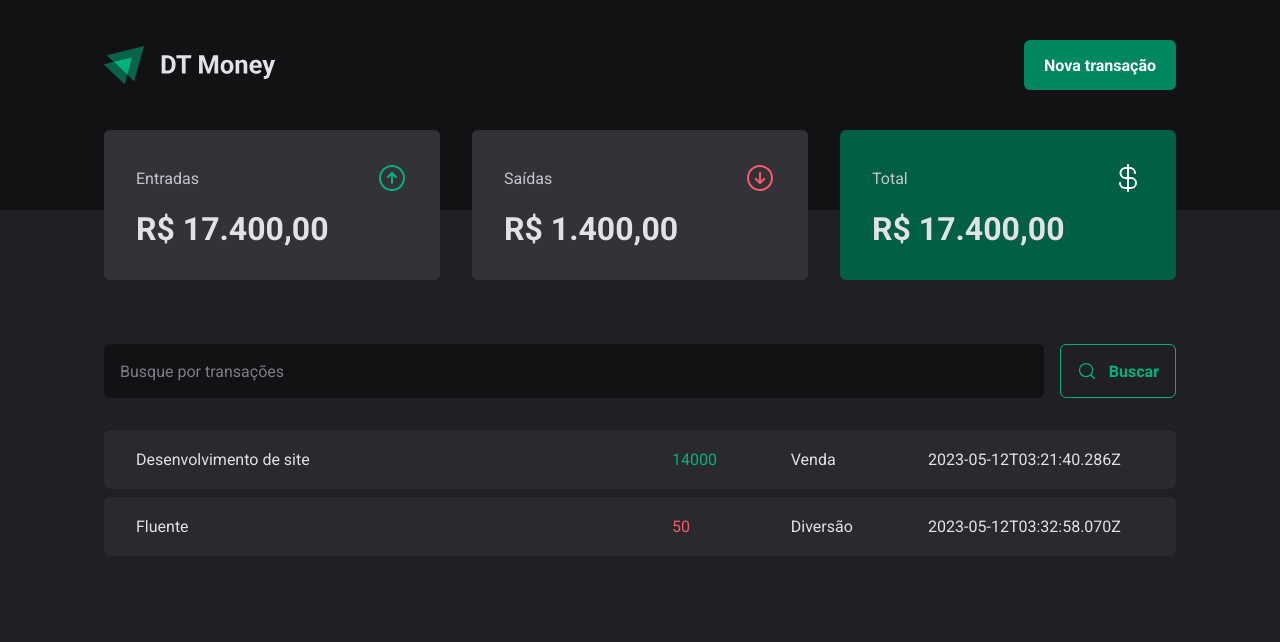
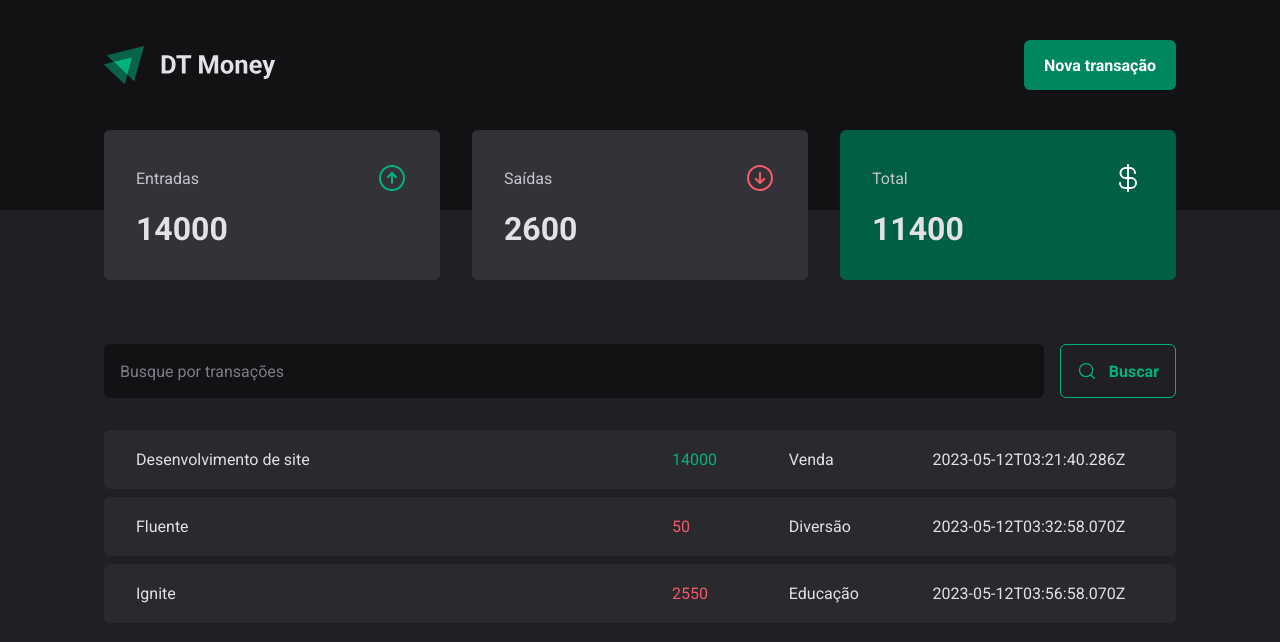
Before and after one commit to luarakerlen/dt-money, a React (Vite) app: page / in a window 1280 px wide. Shown: the top 642 px of the page. Built offline with nearby package versions, Linux system fonts and the light colour scheme; data requests are answered from the project's data file.

Commit message:
chore: use transactions values at summary

```diff
--- a/server.json
+++ b/server.json
@@ -15,6 +15,14 @@
       "category": "Diversão",
       "price": 50,
       "createdAt": "2023-05-12T03:32:58.070Z"
+    },
+    {
+      "id": 3,
+      "description": "Ignite",
+      "type": "outcome",
+      "category": "Educação",
+      "price": 2550,
+      "createdAt": "2023-05-12T03:56:58.070Z"
     }
   ]
 }
--- a/src/components/Summary/index.tsx
+++ b/src/components/Summary/index.tsx
@@ -1,9 +1,32 @@
 import { ArrowCircleDown, ArrowCircleUp, CurrencyDollar } from 'phosphor-react';
+import { useContext } from 'react';
 import { useTheme } from 'styled-components';
+import { TransactionsContext } from '../../contexts/TransactionsContext';
 import { SummaryCard, SummaryContainer } from './styles';
 
 export function Summary() {
+	const { transactions } = useContext(TransactionsContext);
 	const theme = useTheme();
+
+	// { income: 0, outcome: 0, total: 0 }
+	const summary = transactions.reduce(
+		(accumulator, transaction) => {
+			if (transaction.type === 'income') {
+				accumulator.income += transaction.price;
+				accumulator.total += transaction.price;
+			} else {
+				accumulator.outcome += transaction.price;
+				accumulator.total -= transaction.price;
+			}
+
+			return accumulator;
+		},
+		{
+			income: 0,
+			outcome: 0,
+			total: 0,
+		}
+	);
 
 	return (
 		<SummaryContainer>
@@ -12,7 +35,7 @@ export function Summary() {
 					<span>Entradas</span>
 					<ArrowCircleUp size={32} color={theme['green-300']} />
 				</header>
-				<strong>R$ 17.400,00</strong>
+				<strong>{summary.income}</strong>
 			</SummaryCard>
 
 			<SummaryCard>
@@ -20,7 +43,7 @@ export function Summary() {
 					<span>Saídas</span>
 					<ArrowCircleDown size={32} color={theme['red-300']} />
 				</header>
-				<strong>R$ 1.400,00</strong>
+				<strong>{summary.outcome}</strong>
 			</SummaryCard>
 
 			<SummaryCard variant='green'>
@@ -28,7 +51,7 @@ export function Summary() {
 					<span>Total</span>
 					<CurrencyDollar size={32} color={theme.white} />
 				</header>
-				<strong>R$ 17.400,00</strong>
+				<strong>{summary.total}</strong>
 			</SummaryCard>
 		</SummaryContainer>
 	);
```
